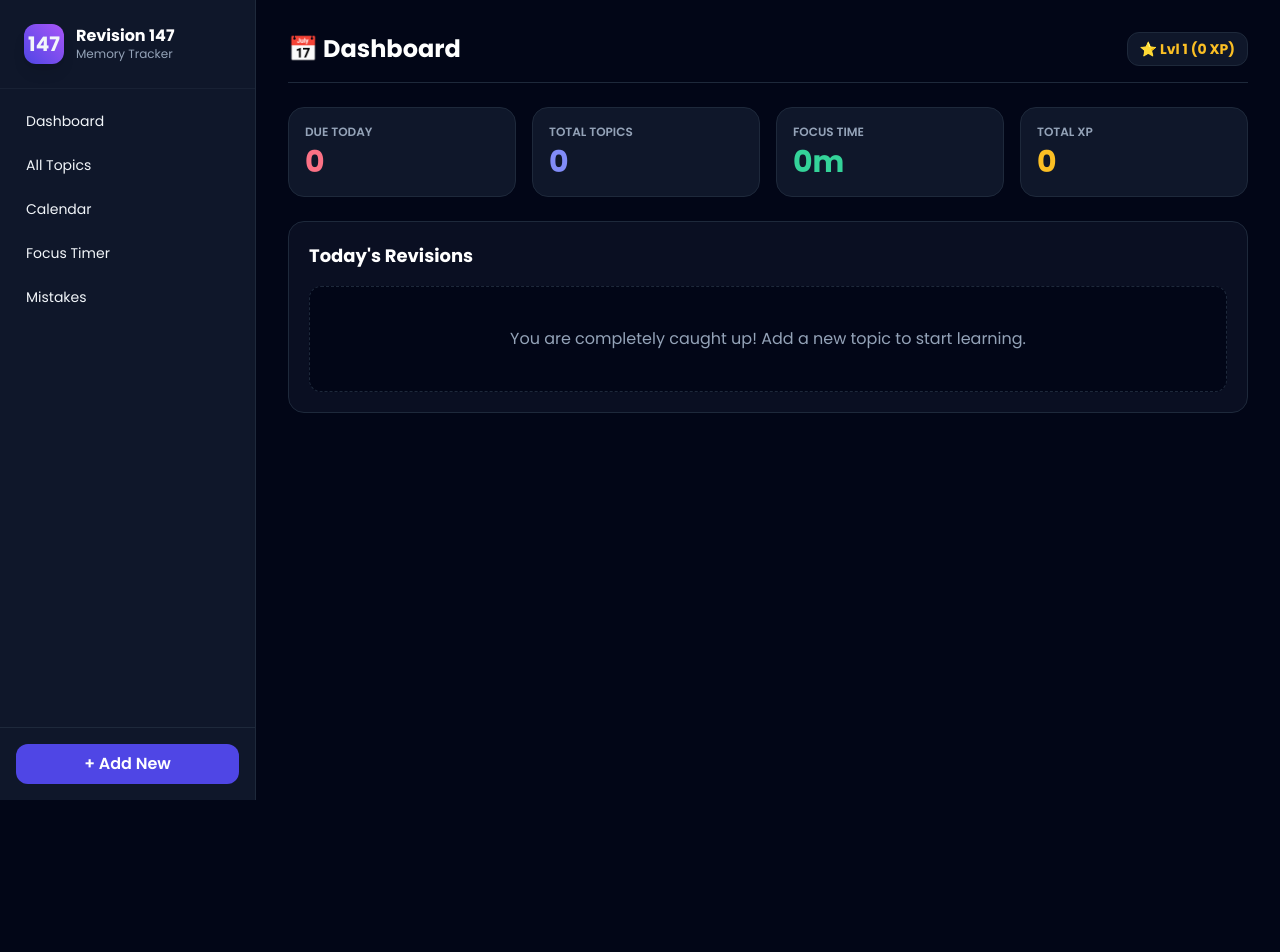
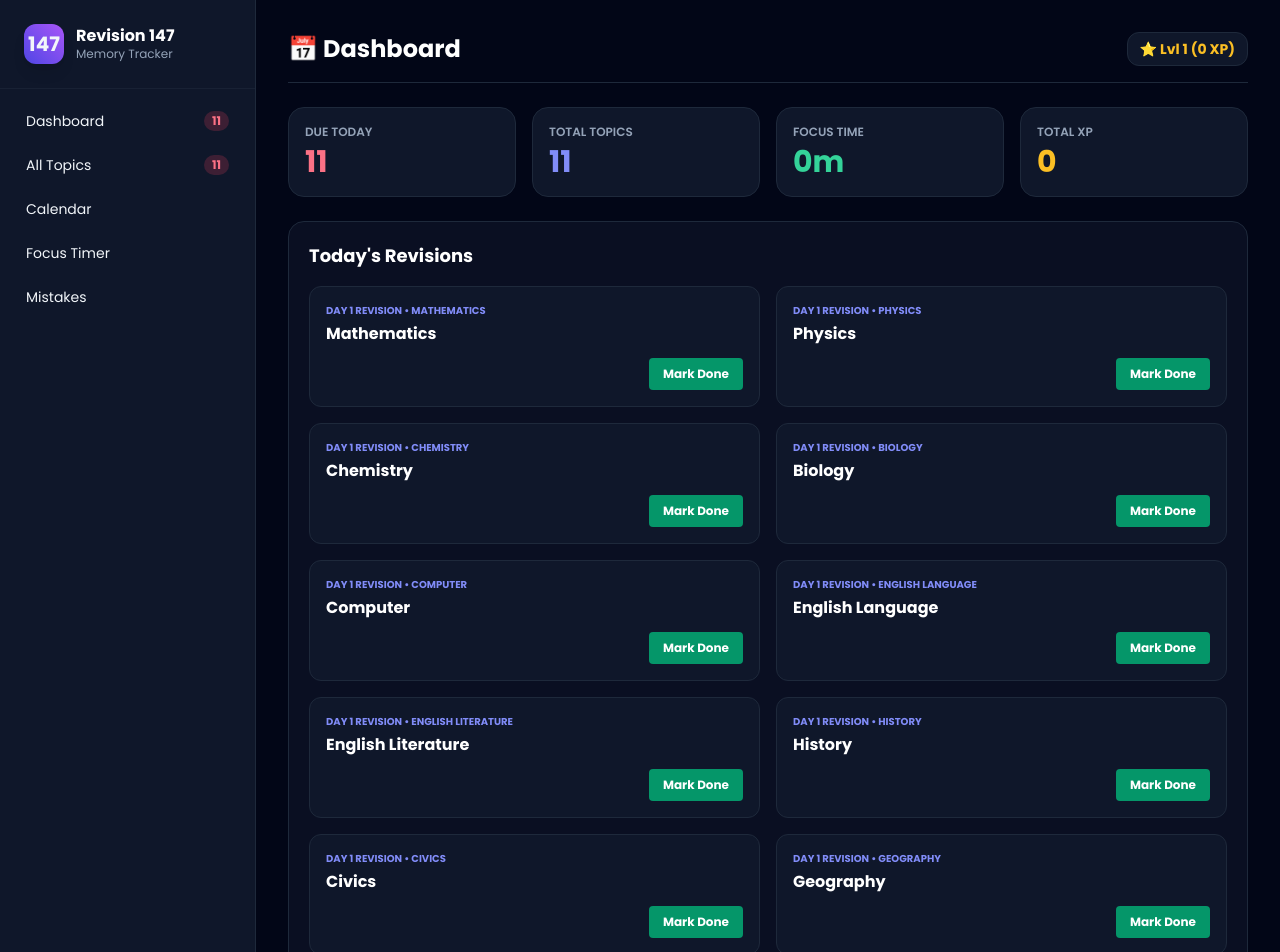
Before and after one commit to mauryasarthak13-ai/Study-Work, a React (Vite) app: page / in a window 1280 px wide. Shown: the top 952 px of the page. Before the commit the page ends 800 px from the top, so only its background shows below. Built offline with nearby package versions, Linux system fonts and the light colour scheme.

Commit message:
fix(app): add reliable timer completion handler, grouped subject select and seed default topics when empty

```diff
--- a/src/App.jsx
+++ b/src/App.jsx
@@ -71,25 +71,55 @@ const formatDisplayDate = (isoStr) => {
 
 const SUBJECT_COLORS = {
   Mathematics: { bg: 'bg-blue-500/10', text: 'text-blue-400', border: 'border-blue-500/30' },
-  Science: { bg: 'bg-emerald-500/10', text: 'text-emerald-400', border: 'border-emerald-500/30' },
+  Physics: { bg: 'bg-emerald-500/10', text: 'text-emerald-400', border: 'border-emerald-500/30' },
+  Chemistry: { bg: 'bg-amber-500/10', text: 'text-amber-400', border: 'border-amber-500/30' },
+  Biology: { bg: 'bg-green-500/10', text: 'text-green-400', border: 'border-green-500/30' },
+  Computer: { bg: 'bg-purple-500/10', text: 'text-purple-400', border: 'border-purple-500/30' },
+  'English Language': { bg: 'bg-rose-500/10', text: 'text-rose-400', border: 'border-rose-500/30' },
+  'English Literature': { bg: 'bg-rose-500/10', text: 'text-rose-400', border: 'border-rose-500/30' },
   History: { bg: 'bg-amber-500/10', text: 'text-amber-400', border: 'border-amber-500/30' },
-  Programming: { bg: 'bg-purple-500/10', text: 'text-purple-400', border: 'border-purple-500/30' },
-  Languages: { bg: 'bg-rose-500/10', text: 'text-rose-400', border: 'border-rose-500/30' },
+  Civics: { bg: 'bg-amber-500/10', text: 'text-amber-400', border: 'border-amber-500/30' },
+  Geography: { bg: 'bg-amber-500/10', text: 'text-amber-400', border: 'border-amber-500/30' },
+  Hindi: { bg: 'bg-gray-500/10', text: 'text-gray-400', border: 'border-gray-500/30' },
   Other: { bg: 'bg-gray-500/10', text: 'text-gray-400', border: 'border-gray-500/30' },
+};
+
+const DEFAULT_TOPICS = () => {
+  const today = formatDateISO();
+  return [
+    { id: 't-math', subject: 'Mathematics', title: 'Mathematics', notes: '', createdAt: today, day1Date: today, day4Date: addDaysToISO(today, 3), day7Date: addDaysToISO(today, 6), day1Completed: false, day4Completed: false, day7Completed: false, archived: false },
+    { id: 't-physics', subject: 'Physics', title: 'Physics', notes: '', createdAt: today, day1Date: today, day4Date: addDaysToISO(today, 3), day7Date: addDaysToISO(today, 6), day1Completed: false, day4Completed: false, day7Completed: false, archived: false },
+    { id: 't-chem', subject: 'Chemistry', title: 'Chemistry', notes: '', createdAt: today, day1Date: today, day4Date: addDaysToISO(today, 3), day7Date: addDaysToISO(today, 6), day1Completed: false, day4Completed: false, day7Completed: false, archived: false },
+    { id: 't-bio', subject: 'Biology', title: 'Biology', notes: '', createdAt: today, day1Date: today, day4Date: addDaysToISO(today, 3), day7Date: addDaysToISO(today, 6), day1Completed: false, day4Completed: false, day7Completed: false, archived: false },
+    { id: 't-comp', subject: 'Computer', title: 'Computer', notes: '', createdAt: today, day1Date: today, day4Date: addDaysToISO(today, 3), day7Date: addDaysToISO(today, 6), day1Completed: false, day4Completed: false, day7Completed: false, archived: false },
+    { id: 't-eng-lang', subject: 'English Language', title: 'English Language', notes: '', createdAt: today, day1Date: today, day4Date: addDaysToISO(today, 3), day7Date: addDaysToISO(today, 6), day1Completed: false, day4Completed: false, day7Completed: false, archived: false },
+    { id: 't-eng-lit', subject: 'English Literature', title: 'English Literature', notes: '', createdAt: today, day1Date: today, day4Date: addDaysToISO(today, 3), day7Date: addDaysToISO(today, 6), day1Completed: false, day4Completed: false, day7Completed: false, archived: false },
+    { id: 't-hist', subject: 'History', title: 'History', notes: '', createdAt: today, day1Date: today, day4Date: addDaysToISO(today, 3), day7Date: addDaysToISO(today, 6), day1Completed: false, day4Completed: false, day7Completed: false, archived: false },
+    { id: 't-civ', subject: 'Civics', title: 'Civics', notes: '', createdAt: today, day1Date: today, day4Date: addDaysToISO(today, 3), day7Date: addDaysToISO(today, 6), day1Completed: false, day4Completed: false, day7Completed: false, archived: false },
+    { id: 't-geo', subject: 'Geography', title: 'Geography', notes: '', createdAt: today, day1Date: today, day4Date: addDaysToISO(today, 3), day7Date: addDaysToISO(today, 6), day1Completed: false, day4Completed: false, day7Completed: false, archived: false },
+    { id: 't-hindi', subject: 'Hindi', title: 'Hindi', notes: '', createdAt: today, day1Date: today, day4Date: addDaysToISO(today, 3), day7Date: addDaysToISO(today, 6), day1Completed: false, day4Completed: false, day7Completed: false, archived: false },
+  ];
 };
 
 export default function App() {
   const [topics, setTopics] = useState(() => {
     const saved = localStorage.getItem('study_147_topics');
-    return saved ? JSON.parse(saved) : [];
+    try {
+      const parsed = saved ? JSON.parse(saved) : [];
+      return parsed;
+    } catch (e) {
+      return [];
+    }
   });
+
   const [mistakes, setMistakes] = useState(() => {
     const saved = localStorage.getItem('study_147_mistakes');
-    return saved ? JSON.parse(saved) : [];
+    try { return saved ? JSON.parse(saved) : []; } catch (e) { return []; }
   });
+
   const [stats, setStats] = useState(() => {
     const saved = localStorage.getItem('study_147_stats');
-    return saved ? JSON.parse(saved) : { xp: 0, level: 1, streak: 0, lastStudyDate: formatDateISO(), totalMinutes: 0 };
+    try { return saved ? JSON.parse(saved) : { xp: 0, level: 1, streak: 0, lastStudyDate: formatDateISO(), totalMinutes: 0 }; } catch (e) { return { xp: 0, level: 1, streak: 0, lastStudyDate: formatDateISO(), totalMinutes: 0 }; }
   });
 
   const [activeTab, setActiveTab] = useState('home');
@@ -97,8 +127,17 @@ export default function App() {
   const [isAddMistakeOpen, setIsAddMistakeOpen] = useState(false);
   const [selectedCalendarDate, setSelectedCalendarDate] = useState(formatDateISO());
 
-  const [newTopic, setNewTopic] = useState({ subject: 'Programming', title: '', notes: '' });
+  const [newTopic, setNewTopic] = useState({ subject: 'Mathematics', title: '', notes: '' });
   const [newMistake, setNewMistake] = useState({ title: '', correction: '' });
+
+  // seed defaults if no topics
+  useEffect(() => {
+    if (!topics || topics.length === 0) {
+      const defaults = DEFAULT_TOPICS();
+      setTopics(defaults);
+    }
+    // eslint-disable-next-line react-hooks/exhaustive-deps
+  }, []);
 
   useEffect(() => localStorage.setItem('study_147_topics', JSON.stringify(topics)), [topics]);
   useEffect(() => localStorage.setItem('study_147_mistakes', JSON.stringify(mistakes)), [mistakes]);
@@ -125,6 +164,16 @@ export default function App() {
     });
   };
 
+  // Reliable handler for timer completion: update stats.totalMinutes and award XP
+  function handleTimerComplete(minutes) {
+    const m = Number(minutes) || 0;
+    addXP(50);
+    setStats((prev) => {
+      const totalMinutes = (prev.totalMinutes || 0) + m;
+      return { ...prev, totalMinutes, lastStudyDate: todayStr };
+    });
+  }
+
   const handleCreateTopic = (e) => {
     e.preventDefault();
     if (!newTopic.title.trim()) return;
@@ -146,7 +195,7 @@ export default function App() {
       },
       ...prev,
     ]);
-    setNewTopic({ subject: 'Programming', title: '', notes: '' });
+    setNewTopic({ subject: 'Mathematics', title: '', notes: '' });
     setIsAddModalOpen(false);
   };
 
@@ -356,7 +405,7 @@ export default function App() {
         )}
 
         {activeTab === 'pomodoro' && (
-          <PomodoroTimer onSessionComplete={(minutes) => { addXP(50); setStats((p) => ({ ...p, totalMinutes: p.totalMinutes + minutes })); }} />
+          <PomodoroTimer onSessionComplete={handleTimerComplete} />
         )}
 
         {activeTab === 'mistakes' && (
@@ -370,7 +419,7 @@ export default function App() {
                   <div key={m.id} className="bg-slate-900 border border-slate-800 rounded-xl p-4">
                     <div className="flex justify-between items-center mb-2">
                       <h4 className="text-sm font-bold text-white">{m.title}</h4>
-                      <button onClick={() => setMistakes((prev) => prev.map((item) => item.id === m.id ? { ...item, resolved: !item.resolved } : item))} className="text-[10px] font-bold px-2 py-0.5 rounded bg-slate-800">{m.resolved ? 'Mastered ✅' : 'Mark Fixed'}</button>
+                      <button onClick={() => setMistakes((prev) => prev.map((item) => item.id === m.id ? { ...item, resolved: !item.resolved } : item))} className="text-[10px] font-bold px-2 py-0.5 rounded bg-slate-800">{m.resolved ? 'Unresolve' : 'Mark Resolved'}</button>
                     </div>
                     <p className="text-xs text-emerald-300/80 bg-emerald-950/20 p-2 rounded border border-emerald-900/30">💡 <strong>Correction:</strong> {m.correction}</p>
                   </div>
@@ -389,12 +438,23 @@ export default function App() {
                 <div>
                   <label className="text-xs text-slate-300">Subject</label>
                   <select value={newTopic.subject} onChange={(e) => setNewTopic((s) => ({ ...s, subject: e.target.value }))} className="w-full mt-1 p-2 rounded bg-slate-800">
-                    <option>Programming</option>
+                    <optgroup label="Science">
+                      <option>Physics</option>
+                      <option>Chemistry</option>
+                      <option>Biology</option>
+                    </optgroup>
+                    <optgroup label="English">
+                      <option>English Language</option>
+                      <option>English Literature</option>
+                    </optgroup>
+                    <optgroup label="SST">
+                      <option>History</option>
+                      <option>Civics</option>
+                      <option>Geography</option>
+                    </optgroup>
                     <option>Mathematics</option>
-                    <option>Science</option>
-                    <option>History</option>
-                    <option>Languages</option>
-                    <option>Other</option>
+                    <option>Computer</option>
+                    <option>Hindi</option>
                   </select>
                 </div>
                 <div>
```
